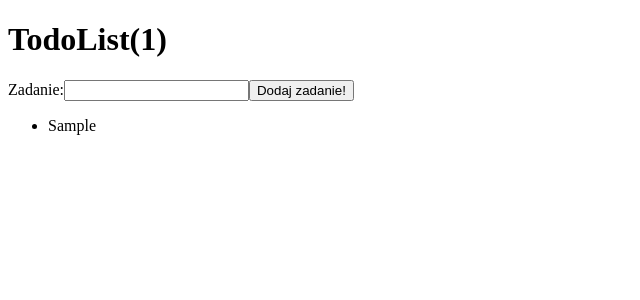
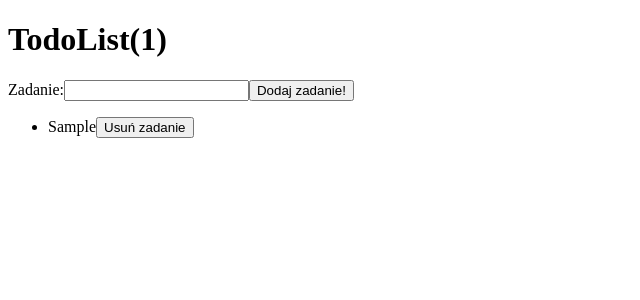
Before and after one commit to Sebastian-Mazur/Todo, a React app: page / in a window 1280 px wide. Both pictures are taken after typing "Sample" into the empty fields and a click on the button "Dodaj zadanie!". Shown: the top 300 px of the page, without its empty margins (0-640 px from the left). Built offline with nearby package versions, Linux system fonts and the light colour scheme.

Commit message:
Zadanie 16.7

```diff
--- a/src/components/Todo.js
+++ b/src/components/Todo.js
@@ -3,7 +3,7 @@ import style from './TodoList.css';
 
 const Todo = (props) => {
         return (
-                <li className={style.itemList}>{props.list.text}</li>
+                <li className={style.itemList}>{props.list.text}< button onClick={key => props.removeTodo(props.list.id)} > Usuń zadanie</button ></li>
         )
 }
 
--- a/src/components/TodoList.js
+++ b/src/components/TodoList.js
@@ -4,7 +4,7 @@ import Todo from './Todo';
 
 class TodoList extends React.Component {
     get tasks() {
-        return this.props.data.map(list => <Todo key={list.id} list={list} />);
+        return this.props.data.map(list => <Todo key={list.id} list={list} removeTodo={this.props.removeTodo}/>);
     }
 
     render() {
@@ -19,6 +19,3 @@ class TodoList extends React.Component {
 }
 
 export default TodoList;
-
-// removeTodo = { this.props.removeTodo }
-//     < button onClick= { props.removeTodo(props.list.id) } > Usuń zadanie</button >
```
